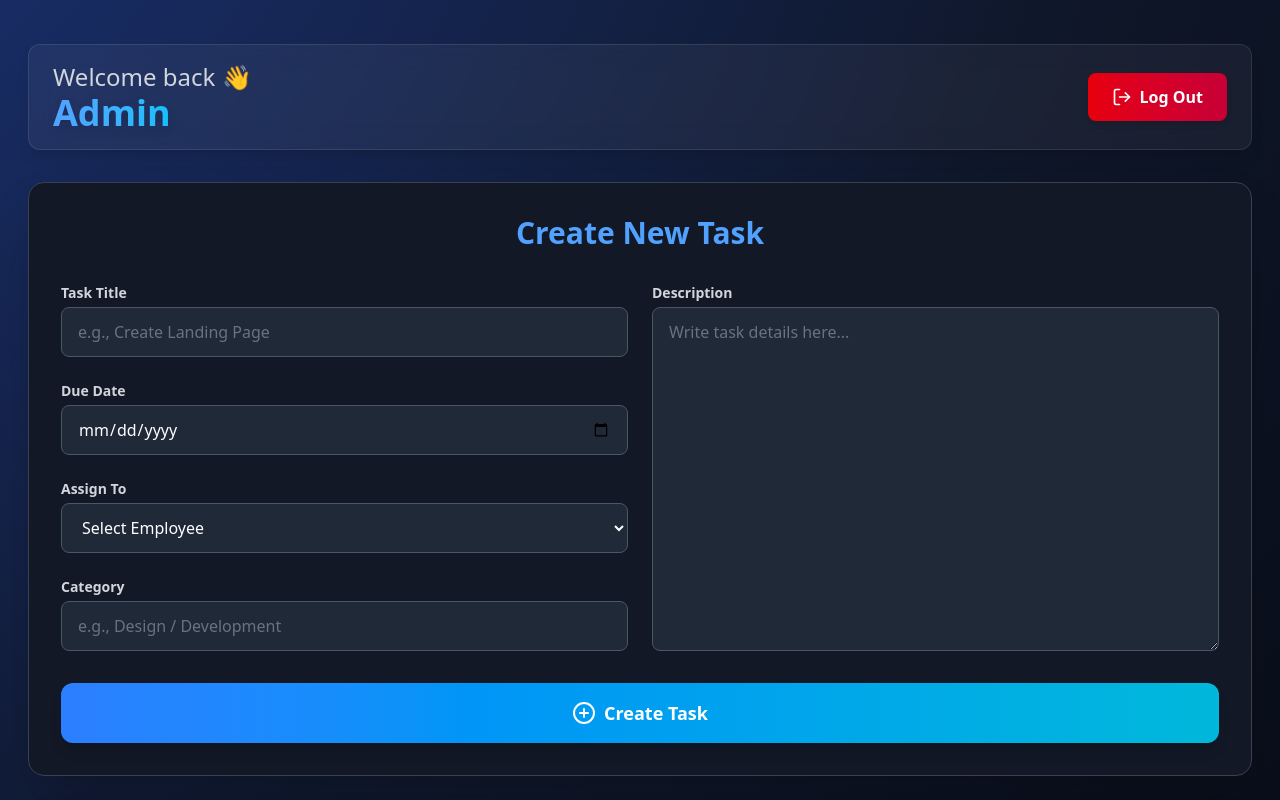
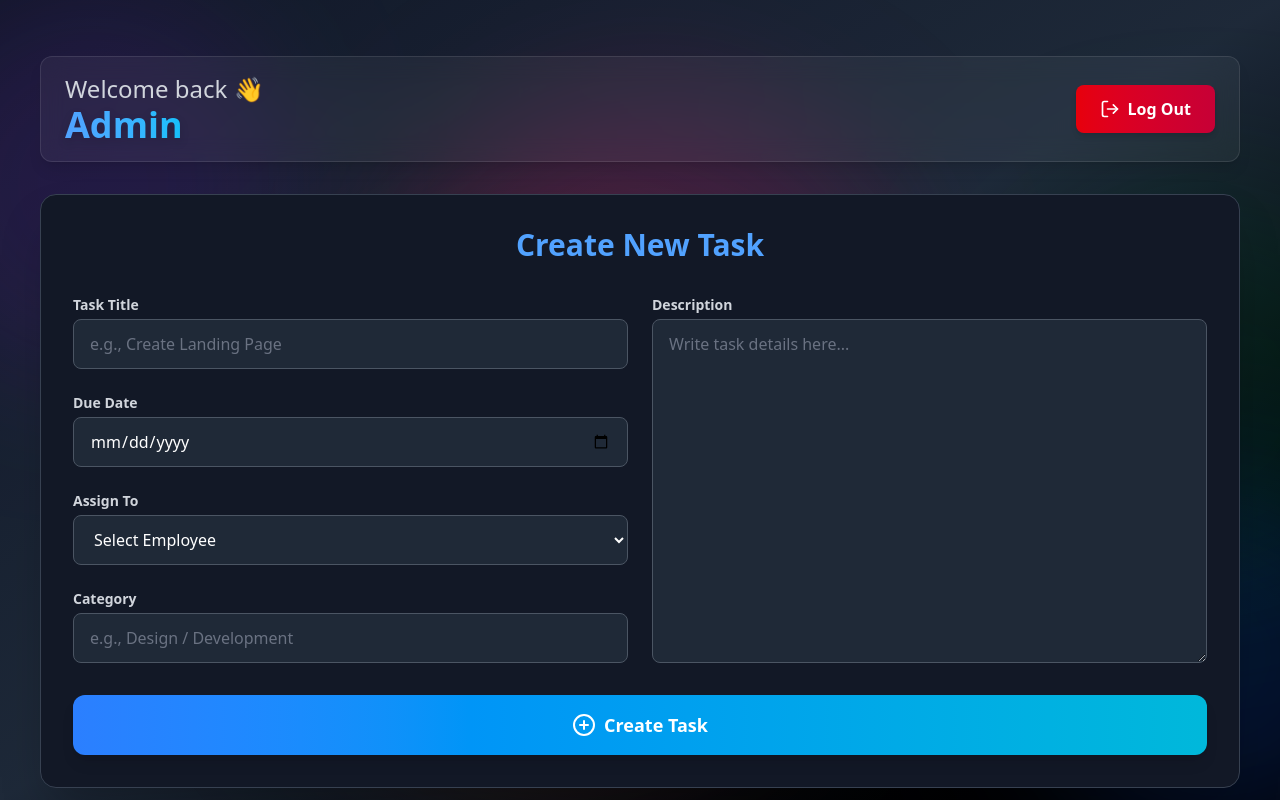
Before and after one commit to VrajPatel1635/EMS, a React (Vite) app: page /#/admin in a window 1280 px wide. Shown: the top 800 px of the page. Built offline with nearby package versions, Linux system fonts and the light colour scheme.

Commit message:
UI/Feature: adminDash

```diff
--- a/src/components/Dashboard/AdminDash.jsx
+++ b/src/components/Dashboard/AdminDash.jsx
@@ -3,13 +3,65 @@ import Header from '../other/Header';
 import CreateTask from '../other/CreateTask';
 import AllTask from '../other/AllTask'; // Ensure this path is correct
 
-const AdminDash = (props) => { // Props now include `allEmployees`
+const AdminDash = (props) => {
   return (
-    <div className="relative min-h-screen w-full p-7 text-white overflow-hidden animated-bg">
-      <Header userName="Admin" changeUser={props.changeUser} />
-      <CreateTask />
-      {/* Pass the allEmployees prop to AllTask */}
-      <AllTask allEmployees={props.allEmployees} />
+    <div className="relative min-h-screen h-screen p-10 text-white bg-gradient-to-br from-gray-900 via-gray-800 to-black overflow-hidden">
+      {/* NEW ANIMATED BACKGROUND ELEMENTS */}
+      <div className="absolute top-0 left-0 w-full h-full overflow-hidden z-0">
+        <div className="absolute w-[400px] h-[400px] bg-purple-600 opacity-15 rounded-full mix-blend-multiply filter blur-3xl animate-flow top-[-50px] left-[-100px] animation-delay-0" />
+        <div className="absolute w-[500px] h-[500px] bg-pink-600 opacity-15 rounded-full mix-blend-multiply filter blur-3xl animate-flow top-[100px] left-[calc(50%-250px)] animation-delay-2000" />
+        <div className="absolute w-[350px] h-[350px] bg-blue-600 opacity-15 rounded-full mix-blend-multiply filter blur-3xl animate-flow bottom-[-50px] right-[-100px] animation-delay-4000" />
+        <div className="absolute w-[450px] h-[450px] bg-green-600 opacity-10 rounded-full mix-blend-multiply filter blur-3xl animate-flow top-[calc(50%-225px)] right-[-150px] animation-delay-6000" />
+        <div className="absolute w-[600px] h-[600px] bg-orange-600 opacity-10 rounded-full mix-blend-multiply filter blur-3xl animate-flow bottom-[0px] left-[calc(20%)] animation-delay-8000" />
+      </div>
+
+      {/* NEW CSS ANIMATIONS */}
+      <style>{`
+        @keyframes flow {
+          0% {
+            transform: translate(0, 0) scale(1) rotate(0deg);
+            opacity: 0.15;
+          }
+          25% {
+            transform: translate(20px, -30px) scale(1.05) rotate(15deg);
+            opacity: 0.2;
+          }
+          50% {
+            transform: translate(-10px, 40px) scale(0.95) rotate(-10deg);
+            opacity: 0.1;
+          }
+          75% {
+            transform: translate(30px, -20px) scale(1.1) rotate(5deg);
+            opacity: 0.25;
+          }
+          100% {
+            transform: translate(0, 0) scale(1) rotate(0deg);
+            opacity: 0.15;
+          }
+        }
+        .animate-flow {
+          animation: flow 10s ease-in-out infinite alternate; /* Longer duration, alternate direction */
+        }
+        .animation-delay-0 { animation-delay: 0s; }
+        .animation-delay-2000 { animation-delay: 2s; }
+        .animation-delay-4000 { animation-delay: 4s; }
+        .animation-delay-6000 { animation-delay: 6s; }
+        .animation-delay-8000 { animation-delay: 8s; }
+      `}</style>
+
+      {/* Main content remains on top */}
+      <div className="relative z-10">
+        <Header userName="Admin" changeUser={props.changeUser} />
+        {/*
+          AdminDash needs to pass the allEmployees data to AllTask.
+          The allEmployees prop should be coming from App.jsx -> AdminDash.
+          Assuming props.allEmployees is available now, or it can be fetched
+          from AuthContext directly in AllTask if AdminDash doesn't need to pass it explicitly.
+          For consistency with previous AdminDash updates, I'm expecting props.allEmployees.
+        */}
+        <CreateTask />
+        <AllTask allEmployees={props.allEmployees} />
+      </div>
     </div>
   );
 };
```
